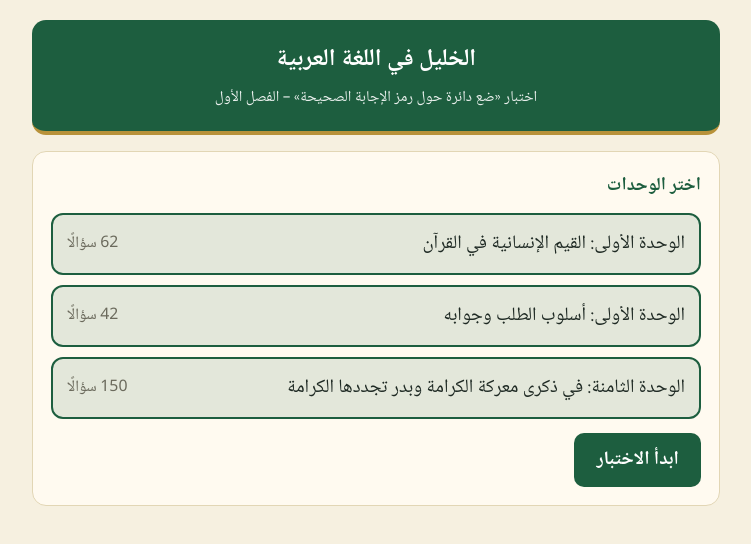
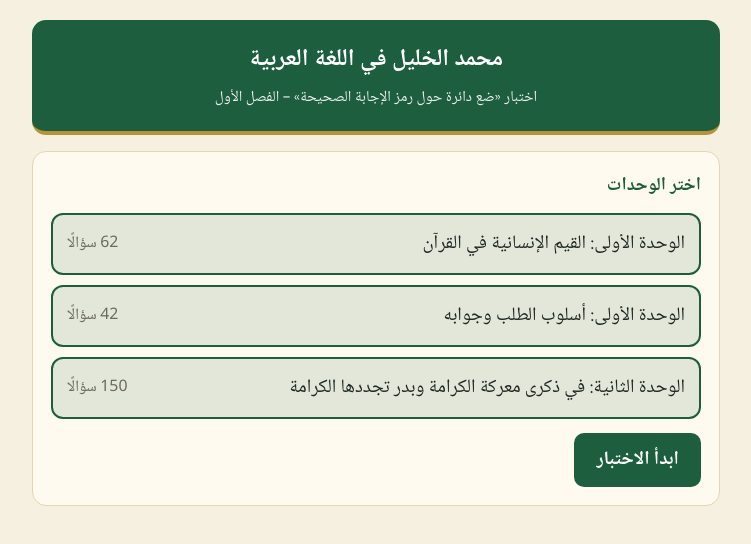
Before and after one commit to alisehweil34-netizen/arbic_exam, a plain HTML site: page index.html in a window 1280 px wide. Shown: the whole page, without its empty margins (264-1015 px from the left). Drawn offline with Linux system fonts and the light colour scheme.

Commit message:
Add files via upload

```diff
--- a/index.html
+++ b/index.html
@@ -3,7 +3,7 @@
 <head>
 <meta charset="utf-8">
 <meta name="viewport" content="width=device-width, initial-scale=1, viewport-fit=cover">
-<title>الخليل في اللغة العربية – اختبار ضع دائرة</title>
+<title>محمد الخليل في اللغة العربية – اختبار ضع دائرة </title>
 <style>
 :root{--bg:#f6f0e0;--card:#fffaf0;--ink:#1f2a24;--mute:#6b6a5c;--green:#1d5e3f;--gold:#b8923a;--ok:#2e7d4f;--bad:#b3392f;--line:#e2d6b5;box-sizing:border-box;padding-top:env(safe-area-inset-top,0px);padding-bottom:env(safe-area-inset-bottom,0px)}
 @media (prefers-color-scheme:dark){:root:not([data-theme="light"]){--bg:#14201a;--card:#1c2b23;--ink:#f1ead6;--mute:#a9a690;--green:#4fb583;--gold:#d8b45a;--ok:#5ec98a;--bad:#ef7b70;--line:#34493d}}
@@ -44,7 +44,7 @@ h2{margin:0 0 10px;font-size:1.15rem;color:var(--green)}
 </head>
 <body>
 <div class="wrap">
-<header><h1>الخليل في اللغة العربية</h1><p>اختبار «ضع دائرة حول رمز الإجابة الصحيحة» – الفصل الأول</p></header>
+<header><h1>محمد الخليل في اللغة العربية </h1><p>اختبار «ضع دائرة حول رمز الإجابة الصحيحة» – الفصل الأول</p></header>
 
 <section id="home" class="card">
 <h2>اختر الوحدات</h2>
@@ -70,7 +70,7 @@ h2{margin:0 0 10px;font-size:1.15rem;color:var(--green)}
 </div>
 
 <script>
-const U={1:"الوحدة الأولى: القيم الإنسانية في القرآن",2:"الوحدة الأولى: أسلوب الطلب وجوابه",3:"الوحدة الثامنة: في ذكرى معركة الكرامة وبدر تجددها الكرامة"};
+const U={1:"الوحدة الأولى: القيم الإنسانية في القرآن",2:"الوحدة الأولى: أسلوب الطلب وجوابه",3:"الوحدة الثانية: في ذكرى معركة الكرامة وبدر تجددها الكرامة"};
 // [وحدة, السؤال, الصحيحة, خاطئة, خاطئة, خاطئة]
 const D=[
 [1,"القيمتان المشتركتان بين آيات سورة البقرة وسورة الشورى هما:","الصدقة والمغفرة","الصدق والصبر","الصدق والإخلاص","الصبر والمعاملة بالمثل"],
@@ -177,7 +177,7 @@ const D=[
 [2,"«اتقوا الله يرزقْكم من حيث لا تحتسبون»: علامة جزم «يرزقْكم»:","السكون","حذف النون","حذف حرف العلة","الفتحة"],
 [2,"«لا تدنُ من الحرام»: علامة جزم «تدنُ»:","حذف حرف العلة","السكون","حذف النون","الفتحة"],
 [2,"«لا تهملوا الدراسة»: علامة جزم «تهملوا»:","حذف النون","السكون","حذف حرف العلة","الفتحة"],
-// ===== الوحدة الثامنة: في ذكرى معركة الكرامة / بدر تجددها الكرامة =====
+// ===== الوحدة الثانية: في ذكرى معركة الكرامة / بدر تجددها الكرامة =====
 [3,"الغرض الشعري الذي تنتمي إليه قصيدتا «في ذكرى معركة الكرامة» و«بدر تجددها الكرامة»:","الشعر الوطني","الغزل العذري","الشعر العمودي","الرثاء"],
 [3,"صوّر الشاعر عبد الرزاق البرغوثي معركة الكرامة بوصفها:","امتدادًا لمعارك الأمة العظيمة كمعركة بدر","معركة خاسرة","حدثًا منسيًّا في التاريخ","معركة لا علاقة لها بالأمة"],
 [3,"الشاعر عبد الرزاق البرغوثي شاعر:","فلسطيني ولد عام 1947م","أردني ولد عام 1942م","مصري ولد عام 1947م","سوري ولد عام 1942م"],
```
